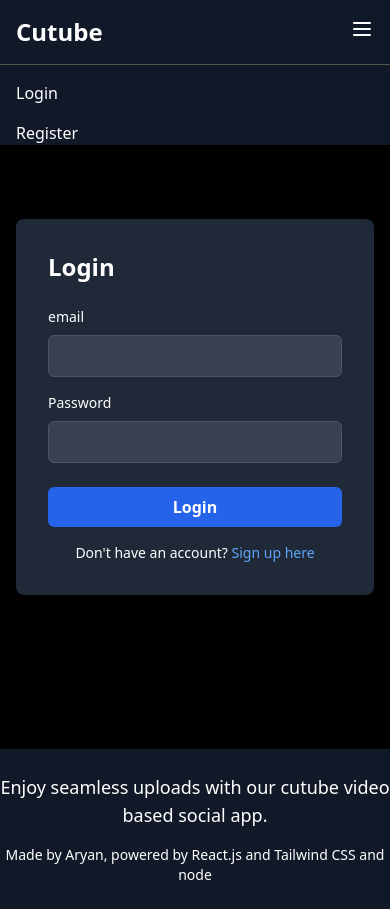
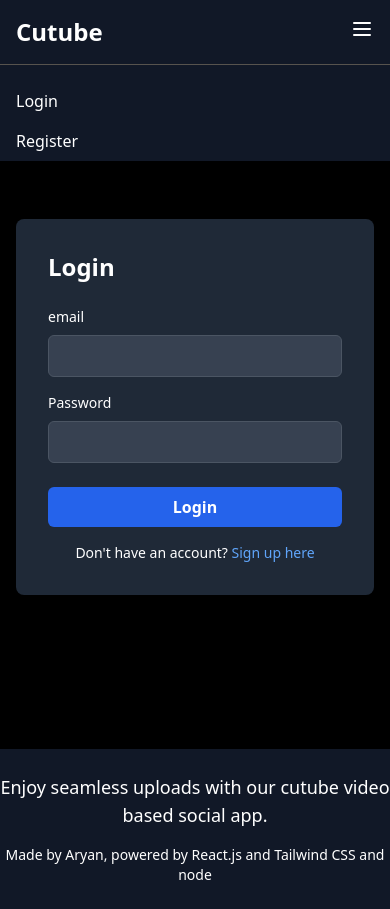
Before and after one commit to Ice-wiz/cutube, a React (Vite) app in the folder Frontend/: page / in a window 390 px wide. Both pictures are taken after a click on the button 362 px from the left and 29 px from the top of the page. Built offline with nearby package versions, Linux system fonts and the light colour scheme.

Commit message:
Update Navbar.jsx

```diff
--- a/Frontend/src/component/Navbar.jsx
+++ b/Frontend/src/component/Navbar.jsx
@@ -55,7 +55,7 @@
       </div>
       {isMobileMenuOpen && (
         <div className="md:hidden absolute right-0 top-16 bg-gray-900 w-full border-t border-stone-600">
-          <div className="flex flex-col space-y-4 mt-4 px-4">
+          <div className="flex flex-col space-y-4 mt-4 px-4 py-2">
             {isAuthenticated ? (
               <>
                 <Link to="/profile" className="hover:text-gray-400" onClick={toggleMobileMenu}>
```
